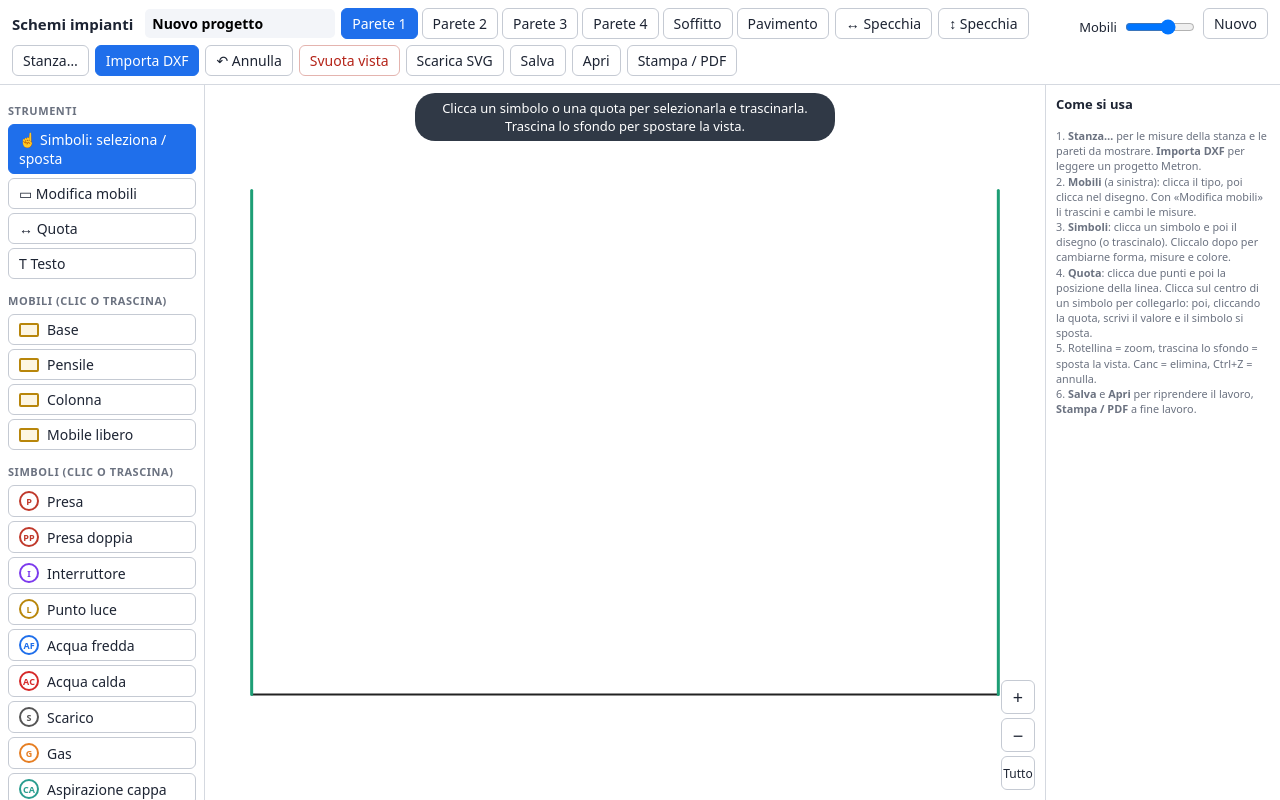
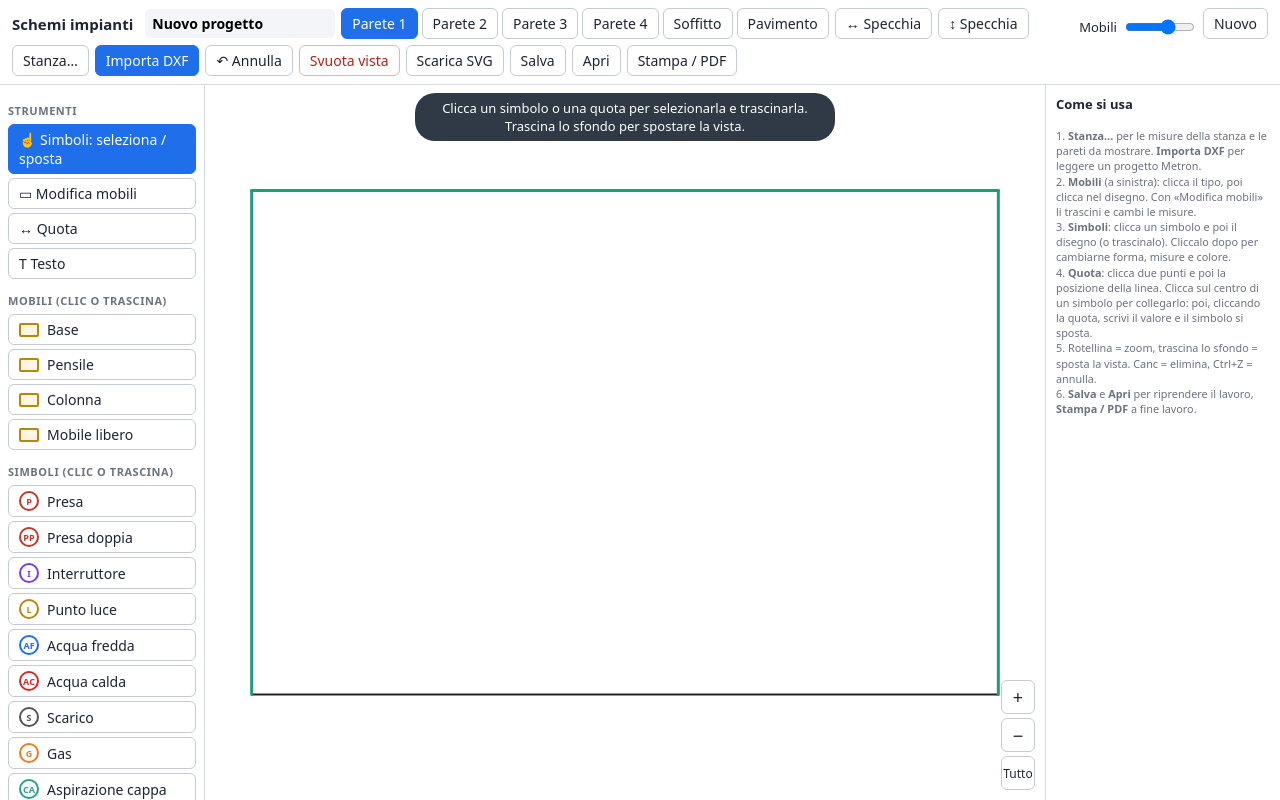
Before and after one commit to Marcopeli84/schemi-impianti, a plain HTML site: page index.html in a window 1280 px wide. Drawn offline with Linux system fonts and the light colour scheme.

Commit message:
Viste parete: linea del soffitto evidente e agganciabile
Co-Authored-By: Claude Sonnet 5.5 <noreply@anthropic.com>
Claude-Session: https://claude.ai/code/session_01XCgPmZSLGw7YnBbyEdex6h

```diff
--- a/index.html
+++ b/index.html
@@ -301,6 +301,7 @@ function piecesSVG(v,live){
  if(V.lab==='y')for(const w of S.walls){if(!w.show)continue;const F=wallFrame(w),mx=(F.p1[0]+F.p2[0])/2-F.d[0]*130,my=(F.p1[1]+F.p2[1])/2-F.d[1]*130;
   s+=`<line class="wl" x1="${U(v,F.p1[0])}" y1="${Y(v,F.p1[1])}" x2="${U(v,F.p2[0])}" y2="${Y(v,F.p2[1])}"/><text x="${U(v,mx)}" y="${Y(v,my)}" text-anchor="middle" dominant-baseline="central" font-size="90" fill="#0F6E56">${esc(w.n)}</text>`;}
  if(V.lab==='h')s+=`<line class="fl" x1="${fx0}" x2="${fx0+fw}" y1="0" y2="0"/>`;
+ if(V.lab==='h')s+=`<line class="ed" x1="${fx0}" x2="${fx0+fw}" y1="${Y(v,f[3])}" y2="${Y(v,f[3])}"/>`;
  if(V.lab==='h')for(const x of [fx0,fx0+fw])s+=`<line class="ed" x1="${x}" x2="${x}" y1="${Y(v,f[3])}" y2="${Y(v,f[1])}"/>`;
  return s;}
 function symSVG(a,v,hl){const x=U(v,a.u),y=Y(v,a.v),c=a.color||SYM[a.k][2],w=a.w,h=a.h,code=a.code||'';
```
